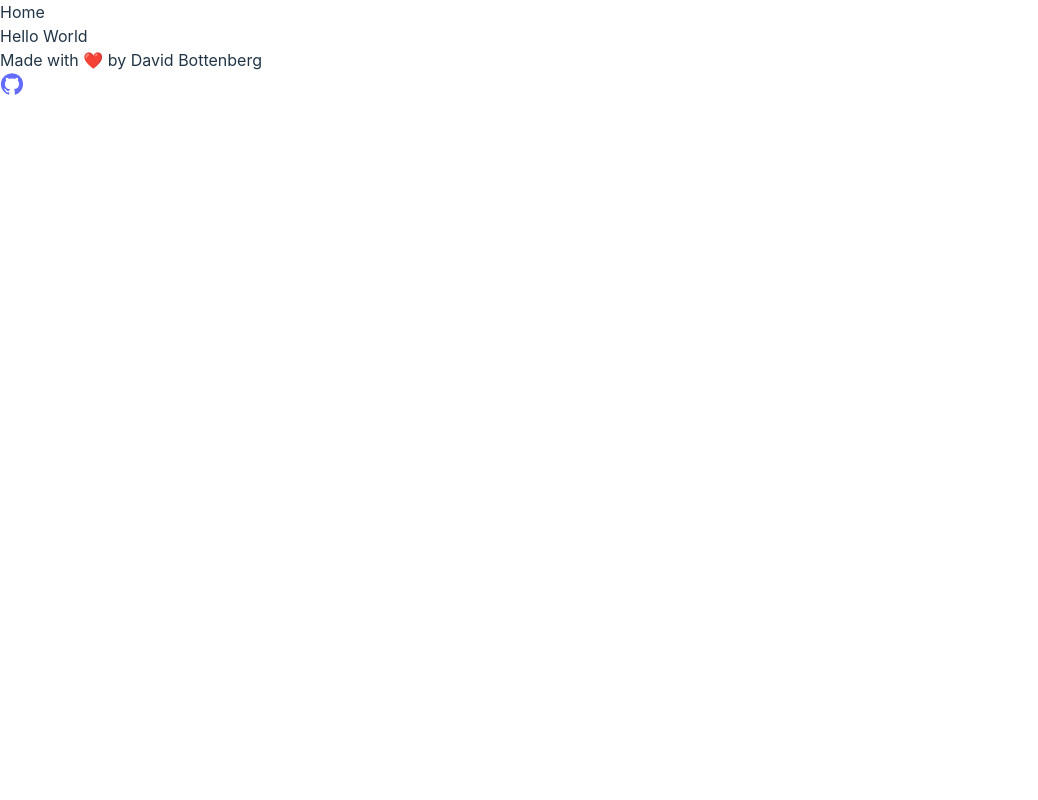
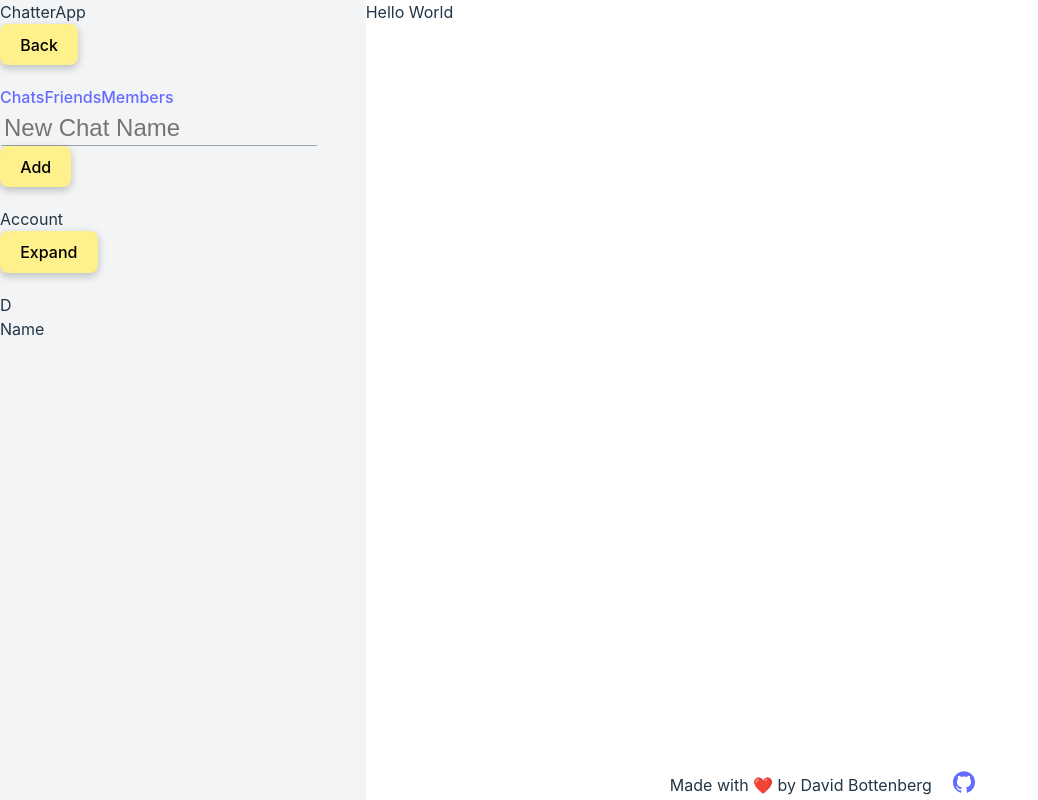
Before and after one commit to davebott-dev/messaging_app, a React (Vite) app in the folder Client/: page / in a window 1280 px wide. Shown: the whole page, without its empty margins (0-1038 px from the left). Built offline with nearby package versions, Linux system fonts and the light colour scheme.

Commit message:
started styling the main page

```diff
--- a/Client/src/App.css
+++ b/Client/src/App.css
@@ -51,10 +51,37 @@ button:focus,
 button:focus-visible {
   outline: 4px auto -webkit-focus-ring-color;
 }
+.item-c {
+  grid-column: 1/3;
+  grid-row:2/3;
+  display: flex;
+  flex-direction: row;
+  justify-content: center;
+  align-items: center;
+  color:#213547;
+  gap: 20px ;
+}
+nav{
+  background: #F3F4F6;
+}
 .pageCont{
   height: inherit;
   display: grid;
   grid-template-columns: 1fr 1fr;
+  overflow: hidden;
+}
+.rootCont{
+  height: inherit;
+  display: grid;
+  grid-template-columns: 1fr 2.5fr;
+  overflow: hidden;
+}
+.rootCont>div{
+  display: flex;
+  flex-direction: column;
+}
+.outlet{
+  height: 100%;
 }
 .pageCont>div:first-child{
   background: #E5E7EB;
--- a/Client/src/Index.jsx
+++ b/Client/src/Index.jsx
@@ -4,7 +4,7 @@ function Index() {
 
   return (
     <>
-      <div>Hello World</div>
+      <div className = "outlet">Hello World</div>
     </>
   )
 }
--- a/Client/src/routes/Root.jsx
+++ b/Client/src/routes/Root.jsx
@@ -1,19 +1,47 @@
-import { NavLink, Outlet } from "react-router-dom";
-import GitHubIcon from '@mui/icons-material/Github';
+import { NavLink, Outlet } from "react-router";
+import GitHubIcon from "@mui/icons-material/Github";
 
 const Root = () => {
   return (
-    <div>
+    <div className="rootCont">
       <nav>
-        Home
-        </nav>
-      <Outlet />
-      <footer>
+        <div>
+          <div>ChatterApp</div>
+          <button>Back</button>
+        </div>
+        <div>
+          <NavLink>Chats</NavLink>
+          <NavLink>Friends</NavLink>
+          <NavLink>Members</NavLink>
+        </div>
+        <div></div>
+        <div>
+          <input type="text" placeholder="New Chat Name" />
+          <button>Add</button>
+        </div>
+        <div>
+          <div>Account</div>
+          <button>Expand</button>
+        </div>
+        <div>
+          <div>D</div>
+          <div>Name</div>
+        </div>
+      </nav>
+      <div>
+        <Outlet/>
+        <footer className="item-c">
           <div>Made with ❤️ by David Bottenberg</div>
-          <a href="https://github.com/davebott-dev"><GitHubIcon/></a>
+          <a href="https://github.com/davebott-dev">
+            <GitHubIcon />
+          </a>
         </footer>
+      </div>
     </div>
   );
 };
 
 export default Root;
+
+//style the main page
+//similar style to whatsapp/messanger
--- a/Client/src/routes/Signup.jsx
+++ b/Client/src/routes/Signup.jsx
@@ -1,4 +1,4 @@
-import {Link} from 'react-router-dom';
+import {Link} from 'react-router';
 import '../App.css';
 
 const Signup = () => {
```
